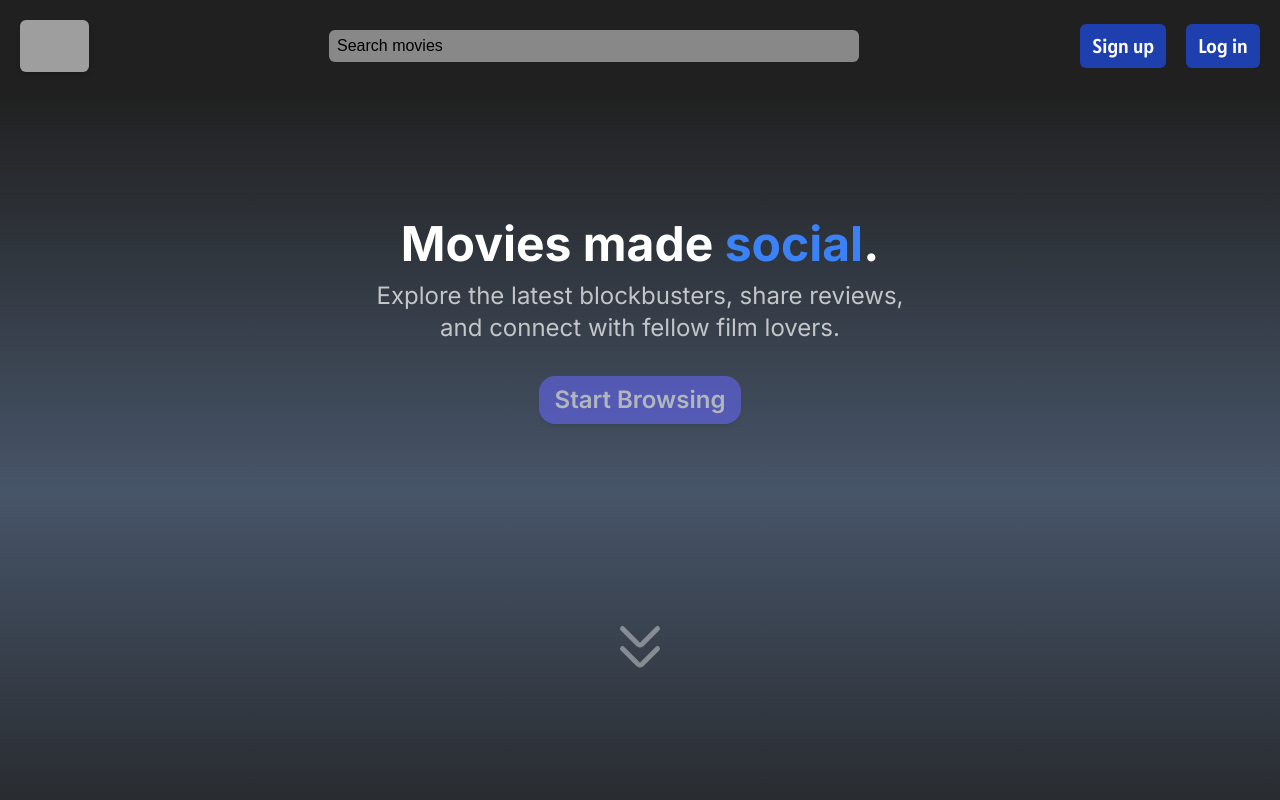
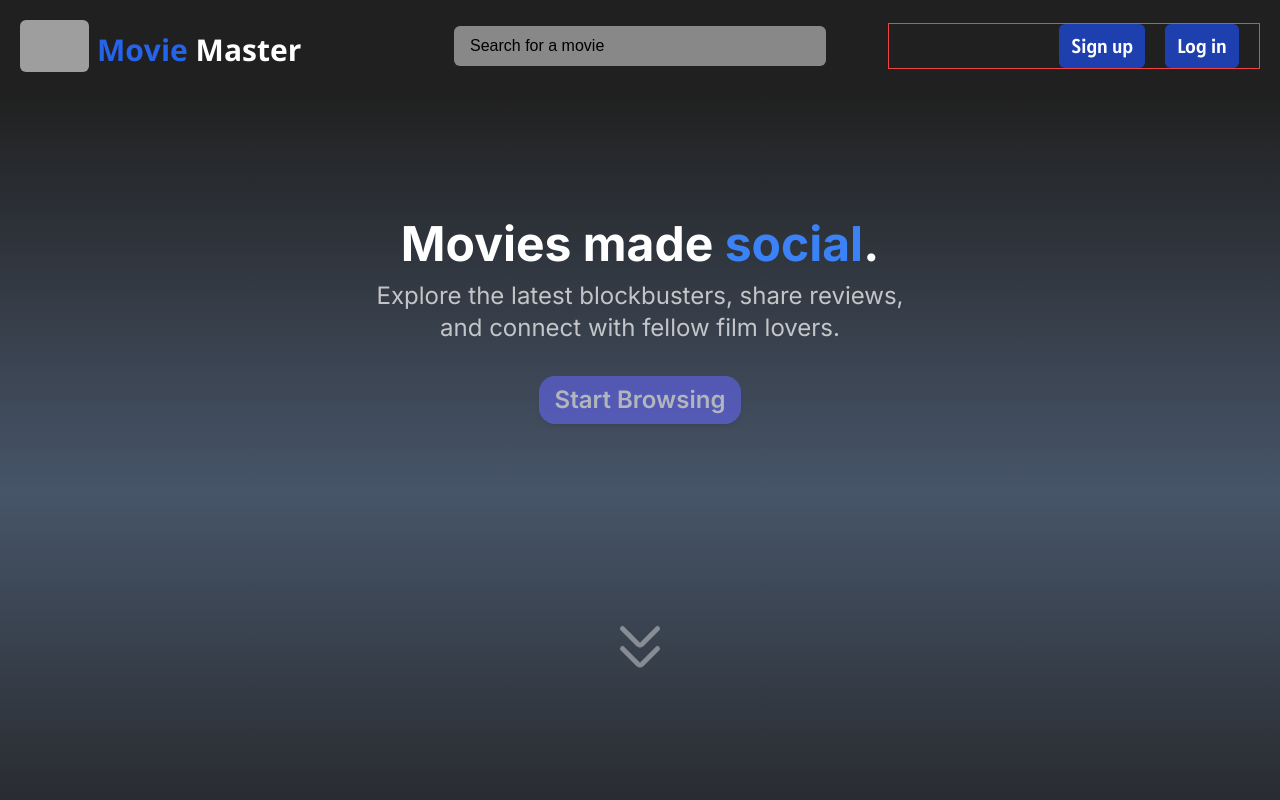
Before and after one commit to Team-Drop-Database/MovieMasters-fe, a Next.js app: page / in a window 1280 px wide. Shown: the top 800 px of the page. Built offline with nearby package versions, Linux system fonts and the light colour scheme; no server answers; grey boxes are pictures that could not be loaded; a web font is replaced by a local one.

Commit message:
Changed layout of searchbar and buttons on the right, also added 'Movie Master' logo text

```diff
--- a/src/components/Header.tsx
+++ b/src/components/Header.tsx
@@ -10,36 +10,41 @@ export default function Header() {
 
   return (
     <header className="p-5 w-full flex items-center bg-primary shadow-lg font-[family-name:var(--font-alatsi)]">
-      <div className="flex grow items-center gap-[15rem]">
+      <div className="flex grow items-center">
+        <div className="basis-[30%]">
           <BasicTransitionLink href={"/"}>
+            <div className="flex items-center gap-2 group">
               <Image
                   src={logo}
                   width={69}
                   height={69}
                   alt="logo"
-            className="rounded-md shadow-md cursor-pointer"
+                  className="rounded-md cursor-pointer"
                   onClick={console.log}
                 />
+                <h1 className="font-opensans font-bold pt-2 text-3xl"><span className="text-blue-600 group-hover:text-indigo-600 transition-all duration-300">Movie</span> Master</h1>
+            </div>
           </BasicTransitionLink>
-        <SearchBar className="w-1/2" />
         </div>
+        <SearchBar className="basis-[30%] mx-auto" />
         {isLoggedIn ? (
-        <div className="flex gap-5 items-center">
+        <div className="flex gap-5 items-center basis-[30%] justify-end pr-5">
           <BasicTransitionLink href={"/mywatchlist"}>
             <div className="py-2 px-3 bg-blue-800 rounded-md text-xl">My Watchlist</div>
           </BasicTransitionLink>
           <ProfileButton username={userDetails?.username} />
         </div>
       ) : (
-        <div className="flex gap-5">
+        <div className="flex gap-5 basis-[30%] border border-red-500 justify-end pr-5">
           <BasicTransitionLink href={"/signup"}>
-          <div className="py-2 px-3 bg-blue-800 rounded-md text-xl">Sign up</div>
+          <div className="py-2 px-3 bg-blue-800 rounded-md text-xl hover:scale-110 transition-all hover:bg-indigo-700 hover:opacity-100 hover:ring-1">Sign up</div>
           </BasicTransitionLink>
           <BasicTransitionLink href={"/signin"}>
-          <div className="py-2 px-3 bg-blue-800 rounded-md text-xl">Log in</div>
+          <div className="py-2 px-3 bg-blue-800 rounded-md text-xl  hover:scale-110 transition-all hover:bg-indigo-700 hover:opacity-100 hover:ring-1">Log in</div>
           </BasicTransitionLink>
         </div>
       )}
+      </div>
     </header>
   );
 }
@@ -54,13 +59,13 @@ function SearchBar(props: SearchBarProps) {
   return (
     <input
       value={searchInput}
-      placeholder="Search movies"
+      placeholder="Search for a movie"
       type="text"
       onKeyDown={(e) => {
         if (e.key === "Enter") onConfirmSearch(/*searchInput*/);
       }}
       onChange={(e) => setSearchInput(e.target.value)}
-      className={`${props.className} outline-none placeholder-black py-1 px-2 h-fit rounded-md text-black bg-light_grey hover:bg-light_grey_active duration-300 hover:duration-300 font-[family-name:var(--font-jura)]`}
+      className={`${props.className} outline-none placeholder-black py-2 px-4 h-fit rounded-md text-black bg-light_grey hover:bg-light_grey_active duration-300 hover:duration-300 font-[family-name:var(--font-jura)]`}
     />
   );
 }
```
Lines whose indentation alone changed are shown as unchanged.
